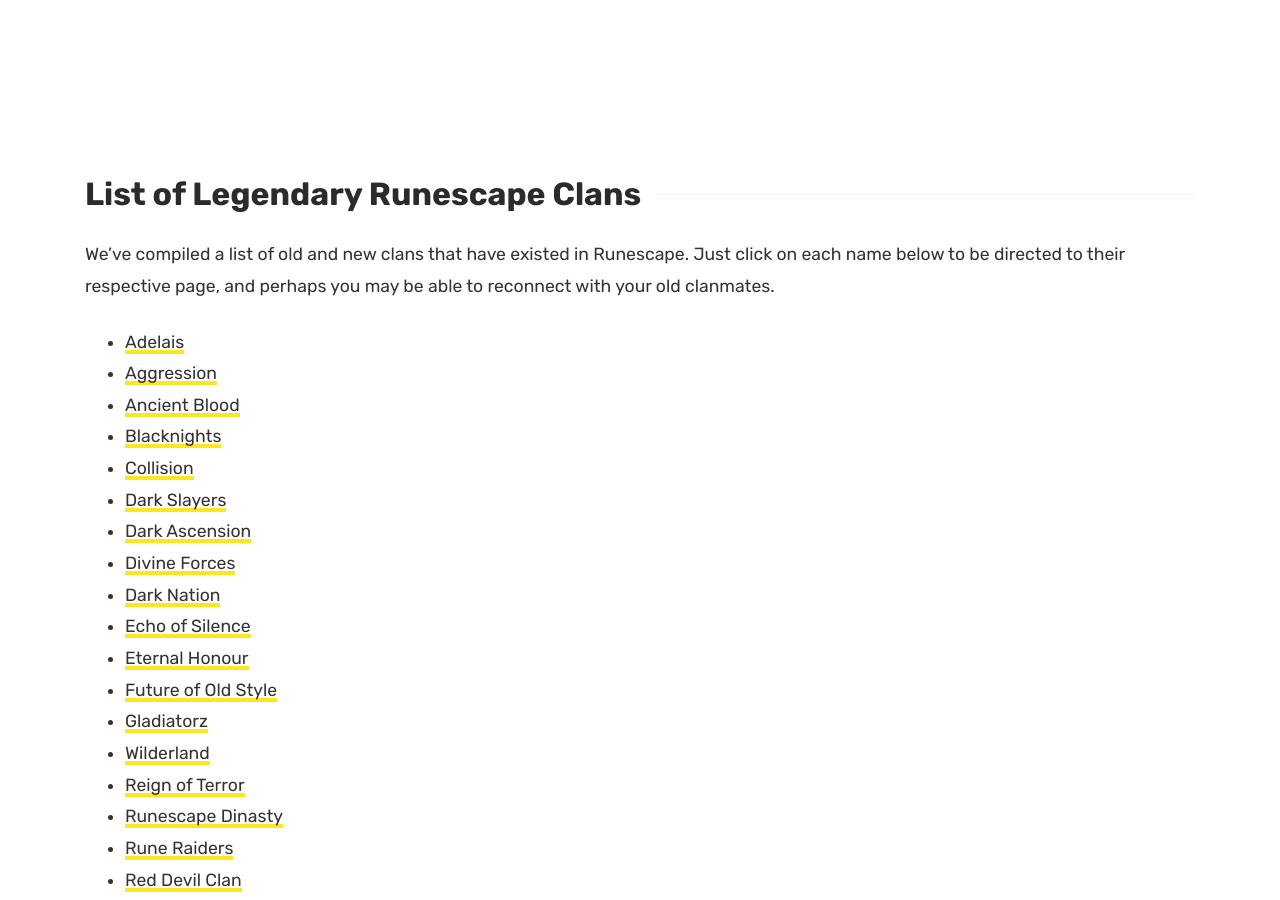
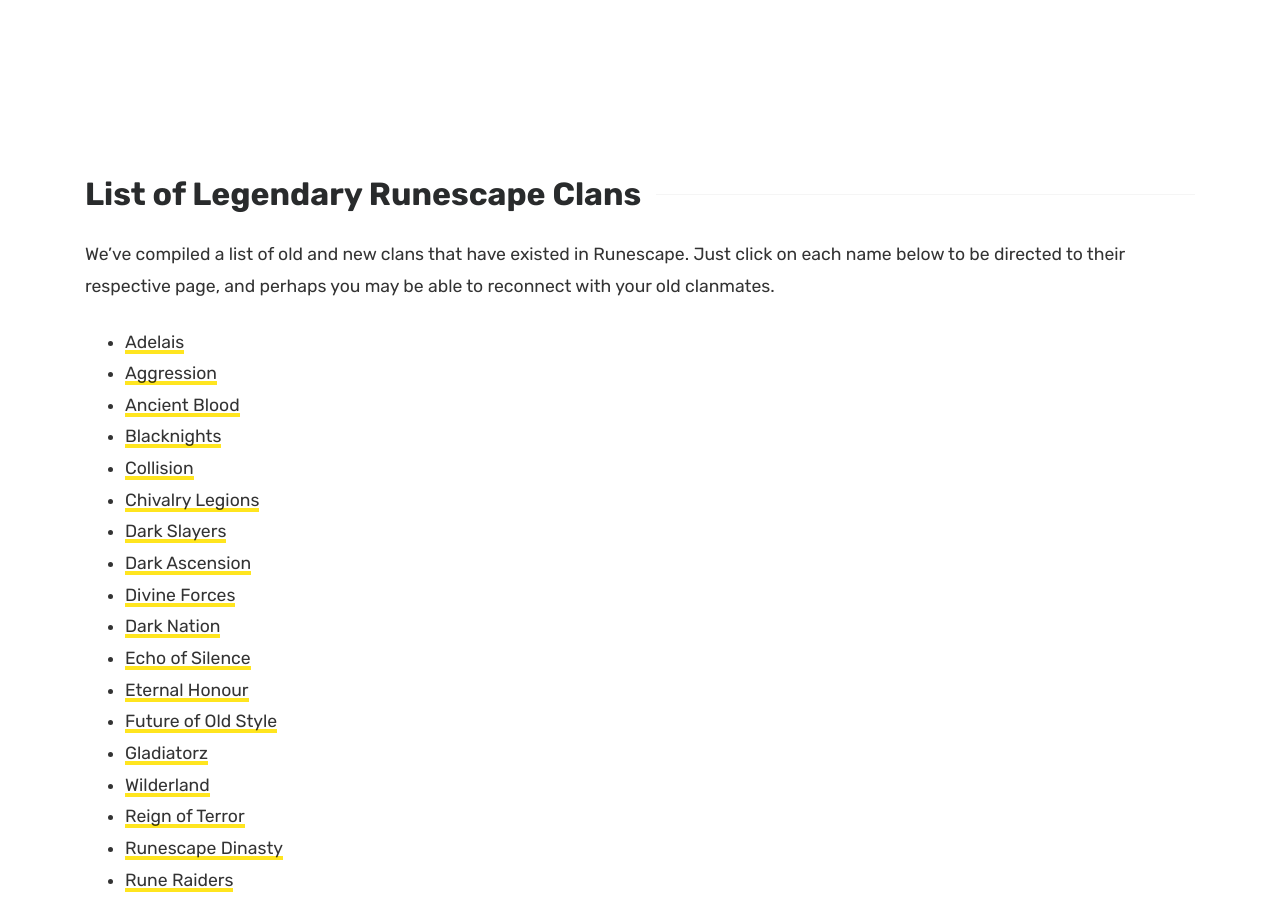
Before and after one commit to runescapehall/Runescape-Affiliate, a Jekyll site: the page built from runescape-clans.md, in a window 1280 px wide and 900 px high. Built offline with Jekyll 4.4.1, drawn with Linux system fonts in a browser that asks for light colours; comment, search, counter and statistics services are not loaded.

Commit message:
Update runescape-clans.md

```diff
--- a/runescape-clans.md
+++ b/runescape-clans.md
@@ -11,6 +11,7 @@
 - [Ancient Blood](https://www.runescapehall.net/ancient-blood-clan)
 - [Blacknights](https://www.runescapehall.net/BK-clan)
 - [Collision](https://www.runescapehall.net/collision)
+- [Chivalry Legions](https://www.runescapehall.net/chivalry-legions-clan)
 - [Dark Slayers](https://www.runescapehall.net/2020/02/05/dark-slayers-final-memberlist.html)
 - [Dark Ascension](https://www.runescapehall.net/dark-ascension-clan)
 - [Divine Forces](https://www.runescapehall.net/divine-forces)
```
